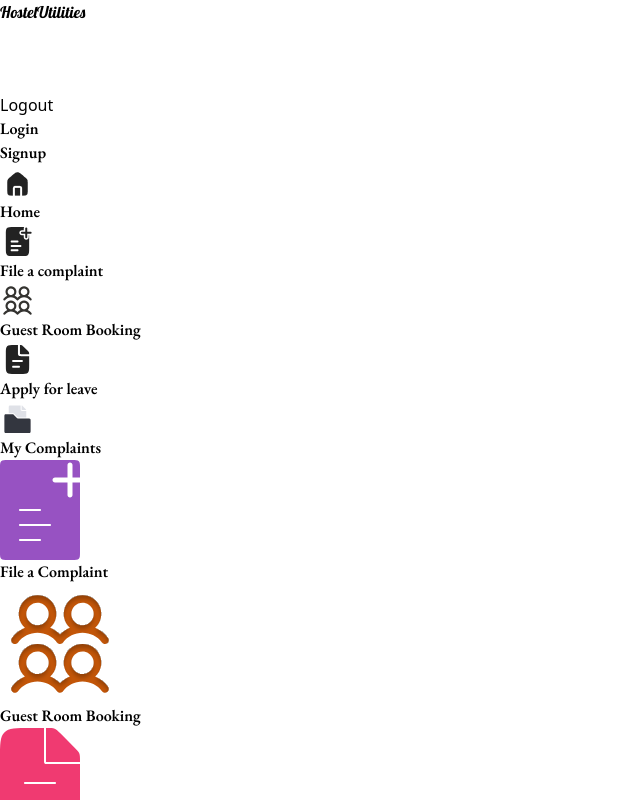
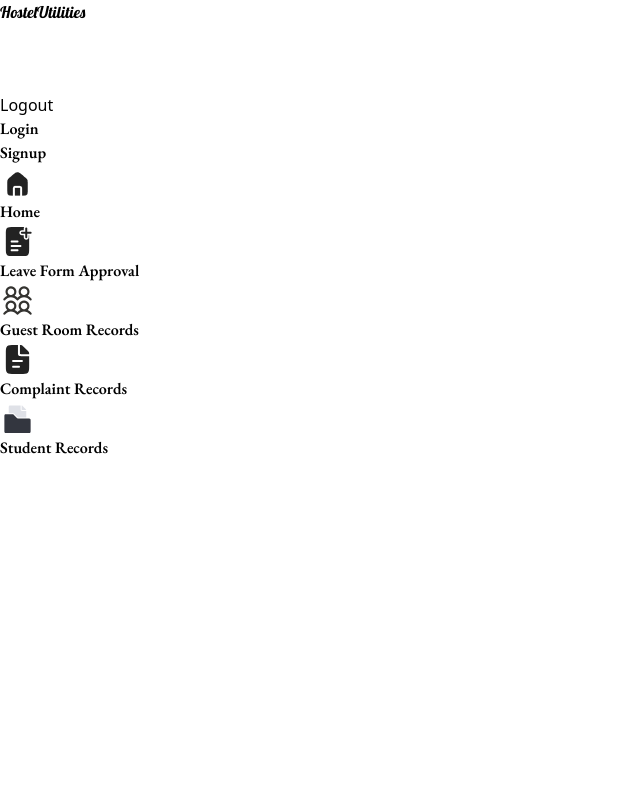
Before and after one commit to shreyashkatkar07/Hostel_Utilities, a React (Vite) app in the folder client/: page / in a window 1280 px wide. Shown: the top 800 px of the page, without its empty margins (0-640 px from the left). Built offline with nearby package versions, Linux system fonts and the light colour scheme; sample sign-in values are in the browser's storage.

Commit message:
role based routing done

```diff
--- a/client/src/Admin/ComplaintRecords.jsx
+++ b/client/src/Admin/ComplaintRecords.jsx
@@ -0,0 +1,11 @@
+import React from "react";
+
+const ComplaintRecords = () => {
+  return (
+    <>
+      <div className="md:w-[85vw] w-[100%] sticky left-[20vw] bg-gray-800 text-white lg:p-8 p-1">Complaint Records</div>
+    </>
+  );
+};
+
+export default ComplaintRecords;
--- a/client/src/Admin/GuestRoomRecords.jsx
+++ b/client/src/Admin/GuestRoomRecords.jsx
@@ -0,0 +1,11 @@
+import React from "react";
+
+const GuestRoomRecords = () => {
+  return (
+    <>
+      <div className="md:w-[85vw] w-[100%] sticky left-[20vw] bg-gray-800 text-white lg:p-8 p-1">Guest Room Records</div>
+    </>
+  );
+};
+
+export default GuestRoomRecords;
--- a/client/src/Admin/Homepage.jsx
+++ b/client/src/Admin/Homepage.jsx
@@ -52,7 +52,7 @@ const Homepage = () => {
       <div className="md:w-[85vw] w-[100%] sticky left-[20vw] bg-gray-800 text-white lg:p-8 p-1">
         <div className="flex flex-wrap flex-row w-[100%] justify-center lg:justify-normal">
           <div className="h-[420px] p-10">
-            <Link to="/Admin/LeaveApproval">
+            <Link to="/LeaveApproval">
               <div
                 className="max-w-sm rounded-[40px] overflow-hidden shadow-lg h-[100%] bg-white text-gray-800 min-w-[300px] flex justify-between items-center flex-col transition-all duration-300"
                 onMouseEnter={handleShadow1}
--- a/client/src/Admin/LeaveApproval.jsx
+++ b/client/src/Admin/LeaveApproval.jsx
@@ -1,5 +1,5 @@
 import React from "react";
-import homeimg from "./../../assets/svg/Home-white.png";
+import homeimg from "./../assets/svg/Home-white.png";
 import { Link } from "react-router-dom";
 
 const LeaveApproval = () => {
--- a/client/src/Admin/SideNav.jsx
+++ b/client/src/Admin/SideNav.jsx
@@ -51,7 +51,7 @@ const SideNav = (props) => {
             </li>
             <li className="opcion-con-desplegable">
               <Link
-                to="/Admin/Homepage"
+                to="/admin"
                 onClick={() => {
                   props.setIsOp(props.isOpen);
                 }}
@@ -66,7 +66,7 @@ const SideNav = (props) => {
             </li>
             <li className="opcion-con-desplegable">
               <Link
-                to="/Admin/LeaveApproval"
+                to="/LeaveApproval"
                 onClick={() => {
                   props.setIsOp(props.isOpen);
                 }}
@@ -83,7 +83,7 @@ const SideNav = (props) => {
             </li>
             <li className="opcion-con-desplegable">
               <Link
-                to="/Admin/GuestRoomRecords"
+                to="/GuestRoomRecords"
                 onClick={() => {
                   props.setIsOp(props.isOpen);
                 }}
@@ -100,7 +100,7 @@ const SideNav = (props) => {
             </li>
             <li className="opcion-con-desplegable">
               <Link
-                to="/Admin/ComplaintRecords"
+                to="/ComplaintRecords"
                 onClick={() => {
                   props.setIsOp(props.isOpen);
                 }}
@@ -117,7 +117,7 @@ const SideNav = (props) => {
             </li>
             <li className="opcion-con-desplegable">
               <Link
-                to="/Admin/StudentRecords"
+                to="/StudentRecords"
                 onClick={() => {
                   props.setIsOp(props.isOpen);
                 }}
--- a/client/src/Admin/StudentRecords.jsx
+++ b/client/src/Admin/StudentRecords.jsx
@@ -0,0 +1,11 @@
+import React from "react";
+
+const StudentRecords = () => {
+  return (
+    <>
+      <div className="md:w-[85vw] w-[100%] sticky left-[20vw] bg-gray-800 text-white lg:p-8 p-1">Students Records</div>
+    </>
+  );
+};
+
+export default StudentRecords;
--- a/client/src/App.jsx
+++ b/client/src/App.jsx
@@ -13,14 +13,16 @@ import { useNavigate } from "react-router-dom";
 import Login from "./components/Login/Login";
 import Signup from "./components/Login/Signup";
 import Admin from "./Admin/Homepage";
+import LeaveApproval from "./Admin/LeaveApproval";
+import GuestRoomRecords from "./Admin/GuestRoomRecords";
+import ComplaintRecords from "./Admin/ComplaintRecords";
+import StudentRecords from "./Admin/StudentRecords";
 
 const USER_TYPES = {
   PUBLIC_USER: "public",
   NORMAL_USER: "student",
   ADMIN_USER: "Admin",
 };
-
-const CURRENT_USER_TYPE = USER_TYPES.NORMAL_USER;
 
 function App() {
   const [isOp, setIsOp] = useState(true);
@@ -29,6 +31,30 @@ function App() {
     setIsOp(isOpen);
   };
   console.log(isOp);
+
+  const [currentUserType, setCurrentUserType] = useState("public");
+
+  const handleRoleChange = (role) => {
+    setCurrentUserType(role);
+  };
+
+  console.log(currentUserType);
+
+  const UserElement = ({ children }) => {
+    if (currentUserType === "student") {
+      return <>{children}</>;
+    } else {
+      <div>error</div>;
+    }
+  };
+
+  const AdminElement = ({ children }) => {
+    if (currentUserType === "admin") {
+      return <>{children}</>;
+    } else {
+      <div>error</div>;
+    }
+  };
 
   return (
     <>
@@ -42,7 +68,7 @@ function App() {
               minHeight: "calc(100vh-80px)",
             }}
           >
-            {CURRENT_USER_TYPE === USER_TYPES.NORMAL_USER ? (
+            {currentUserType === USER_TYPES.NORMAL_USER ? (
               <SideNavUser isOpen={!isOp} setIsOp={setIsOp} />
             ) : (
               <SideNavAdmin isOpen={!isOp} setIsOp={setIsOp} />
@@ -68,12 +94,21 @@ function App() {
                   </AdminElement>
                 }
               />
-              <Route exact path="/login" Component={Login} />
+              <Route
+                exact
+                path="/login"
+                element={<Login handleRoleChange={handleRoleChange} />}
+              />
               <Route exact path="/signup" Component={Signup} />
               <Route exact path="/filecomplaint" Component={FileComplaint} />
               <Route exact path="/guestroombook" Component={GuestRoomBook} />
               <Route exact path="/applyforleave" Component={ApplyLeave} />
               <Route exact path="/mycomplaints" Component={MyComplaints} />
+              <Route exact path="/LeaveApproval" Component={LeaveApproval} />
+              <Route exact path="/GuestRoomRecords" Component={GuestRoomRecords} />
+              <Route exact path="/ComplaintRecords" Component={ComplaintRecords} />
+              <Route exact path="/StudentRecords" Component={StudentRecords} />
+              <Route exact path="/admin" Component={Admin} />
               <Route exact path="*" Component={<div>Page not found</div>} />
             </Routes>
           </div>
@@ -83,20 +118,4 @@ function App() {
   );
 }
 
-const UserElement = ({ children }) => {
-  if (CURRENT_USER_TYPE === USER_TYPES.NORMAL_USER) {
-    return <>{children}</>;
-  } else {
-    <div>error</div>;
-  }
-};
-
-const AdminElement = ({ children }) => {
-  if (CURRENT_USER_TYPE === USER_TYPES.ADMIN_USER) {
-    return <>{children}</>;
-  } else {
-    <div>error</div>;
-  }
-};
-
 export default App;
--- a/client/src/components/Login/Login.jsx
+++ b/client/src/components/Login/Login.jsx
@@ -3,7 +3,7 @@ import bgImg from "./../../assets/images.jpg";
 import axios from "axios";
 import { useNavigate } from "react-router-dom";
 
-const Login = () => {
+const Login = (props) => {
   const [credentials, setCredentials] = useState({
     user_id: "",
     pass: "",
@@ -17,9 +17,15 @@ const Login = () => {
       .post("http://localhost:5000/login", credentials)
       .then((res) => {
         if (res.data.Status === "Success") {
-          navigate("/");
+          props.handleRoleChange(credentials.role);
+          if (credentials.role === "student") {
+            navigate("/");
+          } else {
+            navigate("/admin");
+          }
           localStorage.setItem("token", res.data.authToken);
-          window.location.reload();
+          // window.location.reload();
+          console.log("Role after login:", credentials.role); // Log the role
         } else {
           alert("error");
         }
@@ -35,8 +41,8 @@ const Login = () => {
 
   return (
     <div
-      className={`md:w-[85vw] w-[100%] sticky left-[20vw] bg-gray-800 text-white lg:p-8 p-1 bg-no-repeat flex justify-center items-center ${
-        !localStorage.getItem("token") ? " md:w-[100vw] " : " "
+      className={`w-[100%] sticky left-[20vw] bg-gray-800 text-white lg:p-8 p-1 bg-no-repeat flex justify-center items-center ${
+        !localStorage.getItem("token") ? " md:w-[100vw] " : " md:w-[85vw] "
       }`}
       style={{
         backgroundImage: `url(${bgImg})`,
@@ -90,7 +96,7 @@ const Login = () => {
                 <option value="" disabled>
                   Select Role
                 </option>
-                <option value="caretaker">Caretaker</option>
+                <option value="admin">Caretaker</option>
                 <option value="student">Student</option>
                 <option value="worker">Worker</option>
               </select>
--- a/client/src/components/User/Navbar.jsx
+++ b/client/src/components/User/Navbar.jsx
@@ -30,7 +30,7 @@ const Navbar = (props) => {
               fontFamily: "'Lobster', cursive",
             }}
           >
-            HostelUtilities
+            <Link to="/">HostelUtilities</Link>
           </h1>
         </div>
         <div className="block md:hidden">
```
Also changed, not shown: 1 other file (tests, documents, lock files or other folders).
